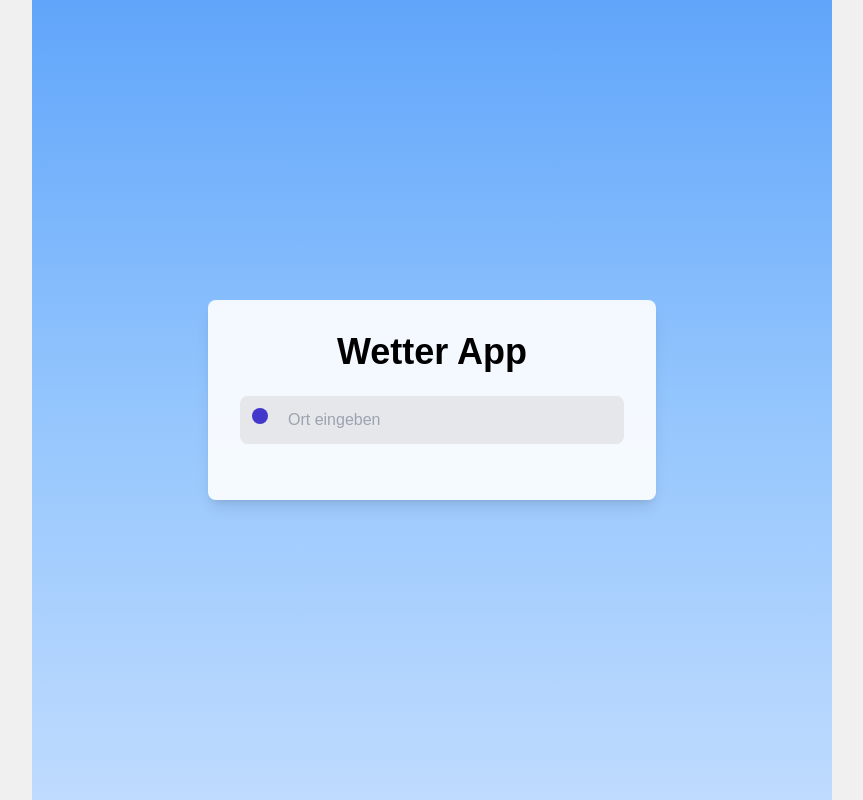
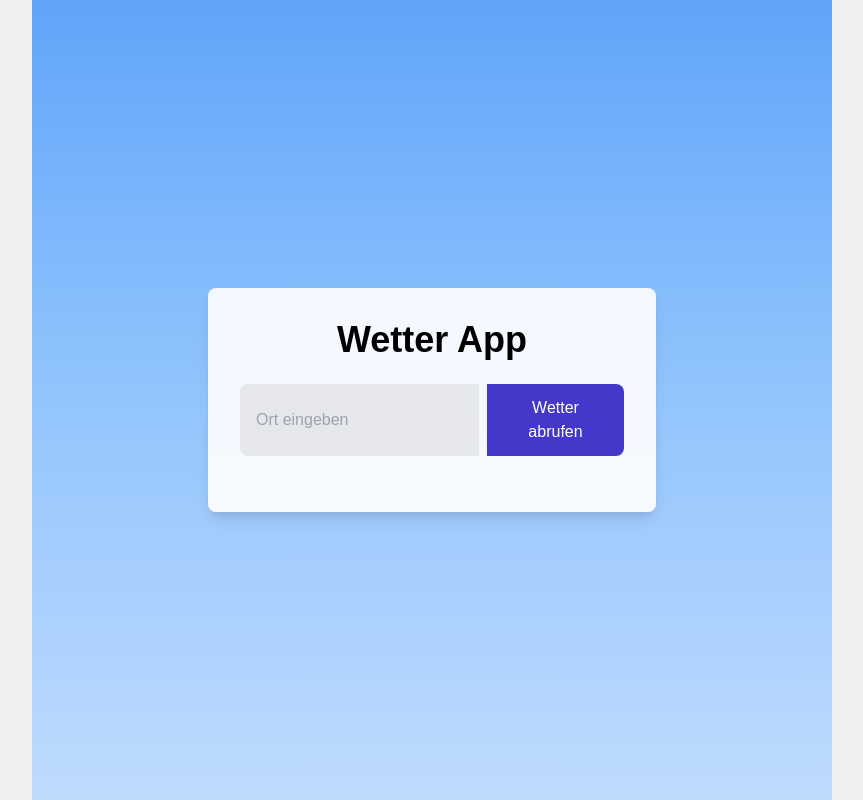
Before and after one commit to dennisbuchwald/nextjs-wheaterapp, a Next.js app: page / in a window 1280 px wide. Shown: the whole page, without its empty margins (208-1071 px from the left). Built offline with nearby package versions, Linux system fonts and the light colour scheme.

Commit message:
finish style

```diff
--- a/src/components/Weather.js
+++ b/src/components/Weather.js
@@ -61,22 +61,20 @@ export default function Weather() {
         <h1 className="text-4xl font-semibold mb-6 text-center text-black">
           Wetter App
         </h1>
-        <form onSubmit={handleSubmit} className="mb-6">
-          <div className="relative">
+        <form onSubmit={handleSubmit} className="flex mb-6 justify-center">
           <input
             type="text"
             value={location}
             onChange={(e) => setLocation(e.target.value)}
             placeholder="Ort eingeben"
-              className="w-full py-3 px-4 pl-12 rounded-lg focus:outline-none focus:ring-2 focus:ring-offset-2 focus:ring-indigo-500 bg-gray-200 text-gray-800"
+            className="flex-grow py-3 px-4 mr-2 rounded-l-lg focus:outline-none focus:ring-2 focus:ring-offset-2 focus:ring-indigo-500 bg-gray-200 text-gray-800"
           />
           <button
             type="submit"
-              className="absolute left-0 top-0 mt-3 ml-3 bg-indigo-700 hover:bg-indigo-600 py-2 px-2 rounded-full focus:outline-none focus:ring-2 focus:ring-offset-2 focus:ring-indigo-500 transition-all duration-150 text-white"
+            className="bg-indigo-700 hover:bg-indigo-600 py-3 px-6 rounded-r-lg focus:outline-none focus:ring-2 focus:ring-offset-2 focus:ring-indigo-500 transition-all duration-150 text-white"
           >
-              <i className="fas fa-search"></i>
+            Wetter abrufen
           </button>
-          </div>
         </form>
         {isLoading ? (
           <div className="flex justify-center">
```
Also changed, not shown: 1 other file (tests, documents, lock files or other folders). Lines whose indentation alone changed are shown as unchanged.
